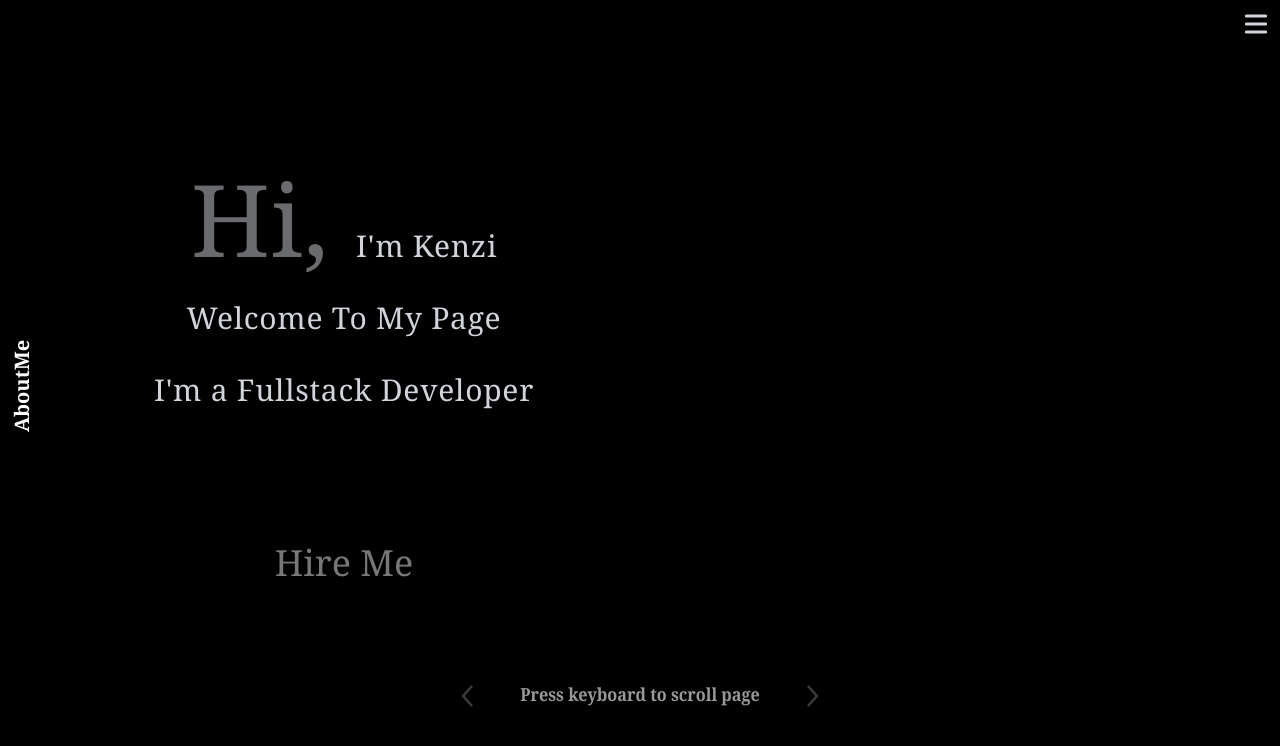
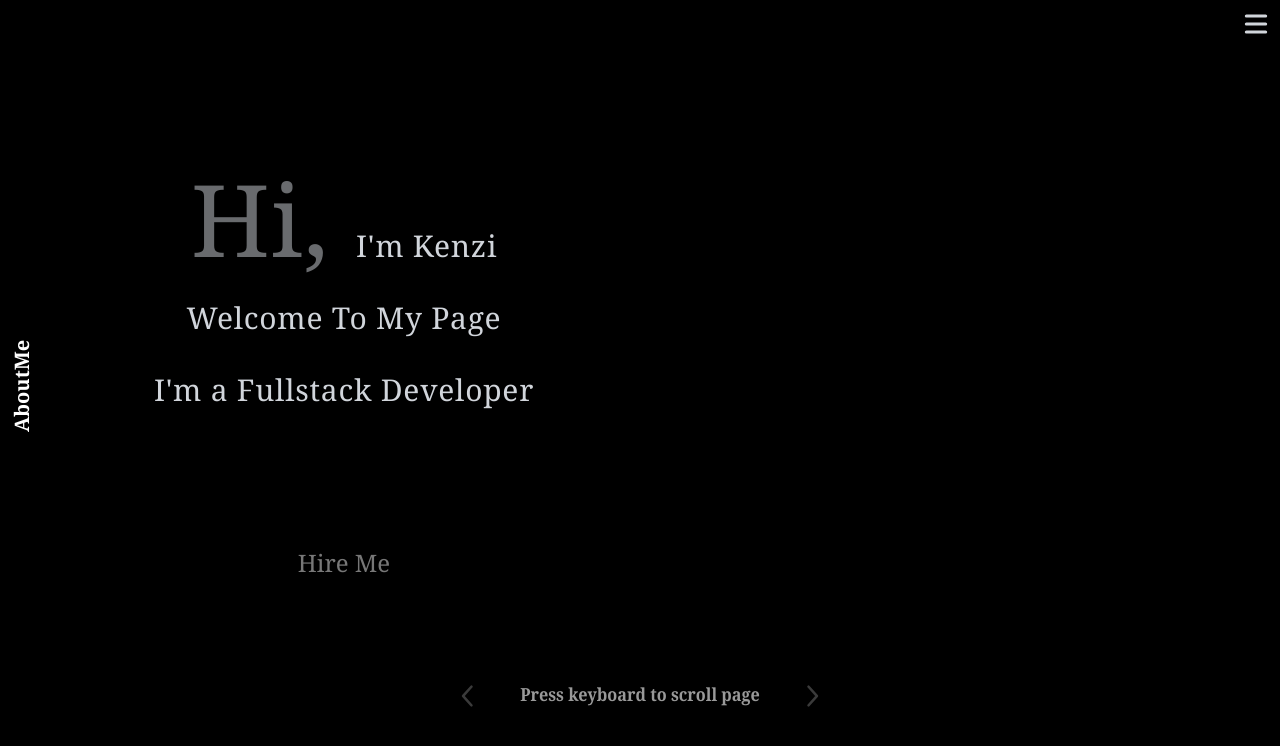
Before and after one commit to programmerkenzi/Portfolio, a Next.js app: page / in a window 1280 px wide. Shown: the top 746 px of the page. Built offline with nearby package versions, Linux system fonts and the light colour scheme.

Commit message:
resize btn

```diff
--- a/components/HireMeBtn.js
+++ b/components/HireMeBtn.js
@@ -51,7 +51,7 @@ function HireMeBtn({ isBigScreen }) {
                 href='mailto:a23g32@gmail.com?'
 
 
-                className="absolute text-xl md:text-2xl lg:text-4xl top-[50%] -translate-y-[50%] ">Hire Me</motion.a>
+                className="absolute text-xl md:text-xl lg:text-2xl top-[50%] -translate-y-[50%] ">Hire Me</motion.a>
         </motion.div>
 
     )
```
